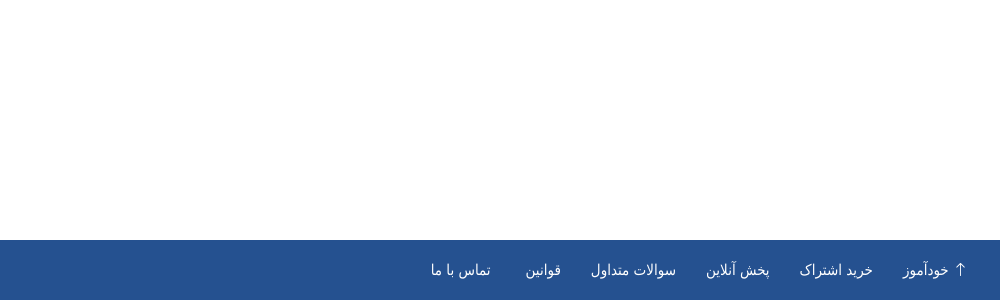
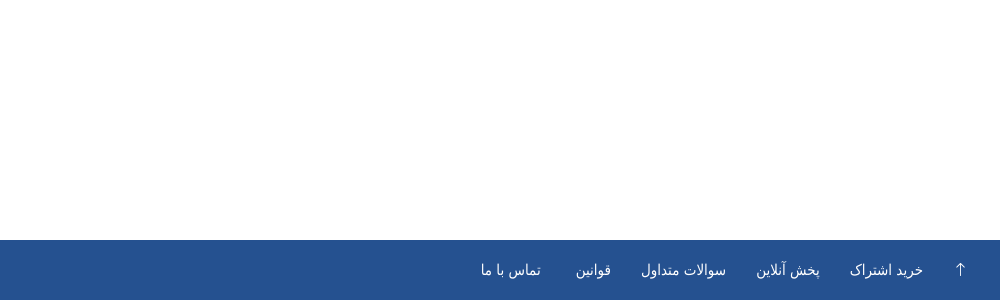
Before and after one commit to M-mahdi-1382/htmlfoterl, a plain HTML site: page index.html in a window 1280 px wide. Shown: the part 500-800 px from the top of the page, 280-1280 px from the left. Drawn offline with nearby package versions, Linux system fonts and the light colour scheme.

Commit message:
Update index.html

```diff
--- a/index.html
+++ b/index.html
@@ -14,7 +14,7 @@
     <!-- محتوای اصلی سایت ... -->
     <footer class="footer">
       <div class="footer-right">
-        <a href="#"><i class="bi bi-arrow-up"></i> خودآموز</a>
+        <a href="#"><i class="bi bi-arrow-up"></i> </a>
         <a href="#">خرید اشتراک</a>
         <a href="#">پخش آنلاین</a>
         <a href="#">سوالات متداول</a>
```
